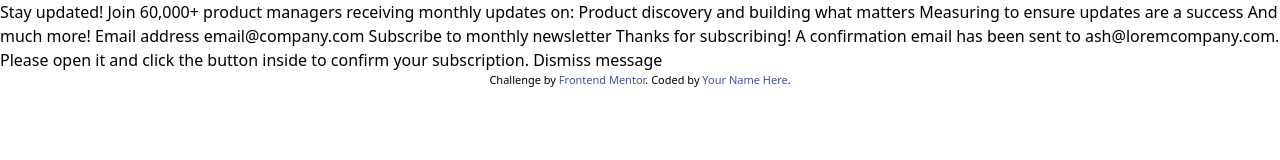
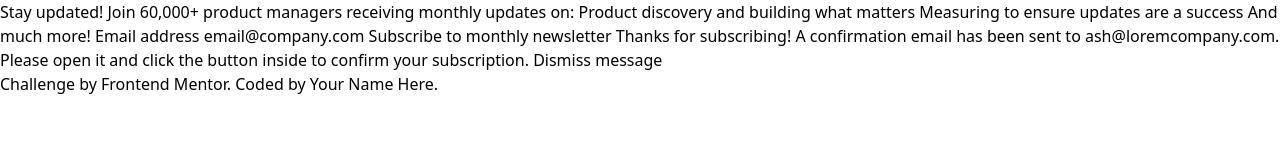
Before and after one commit to ArthurWiliams/newsletter-sign-up-with-success-message, a website built with Parcel: page src/index.html in a window 1280 px wide. Built offline with nearby package versions, Linux system fonts and the light colour scheme.

Commit message:
chore: Remove generated style tag

```diff
--- a/src/index.html
+++ b/src/index.html
@@ -23,16 +23,6 @@
     />
 
     <link rel="stylesheet" href="./index.css" />
-
-    <style>
-      .attribution {
-        font-size: 11px;
-        text-align: center;
-      }
-      .attribution a {
-        color: hsl(228, 45%, 44%);
-      }
-    </style>
   </head>
   <body>
     Stay updated! Join 60,000+ product managers receiving monthly updates on:
```
